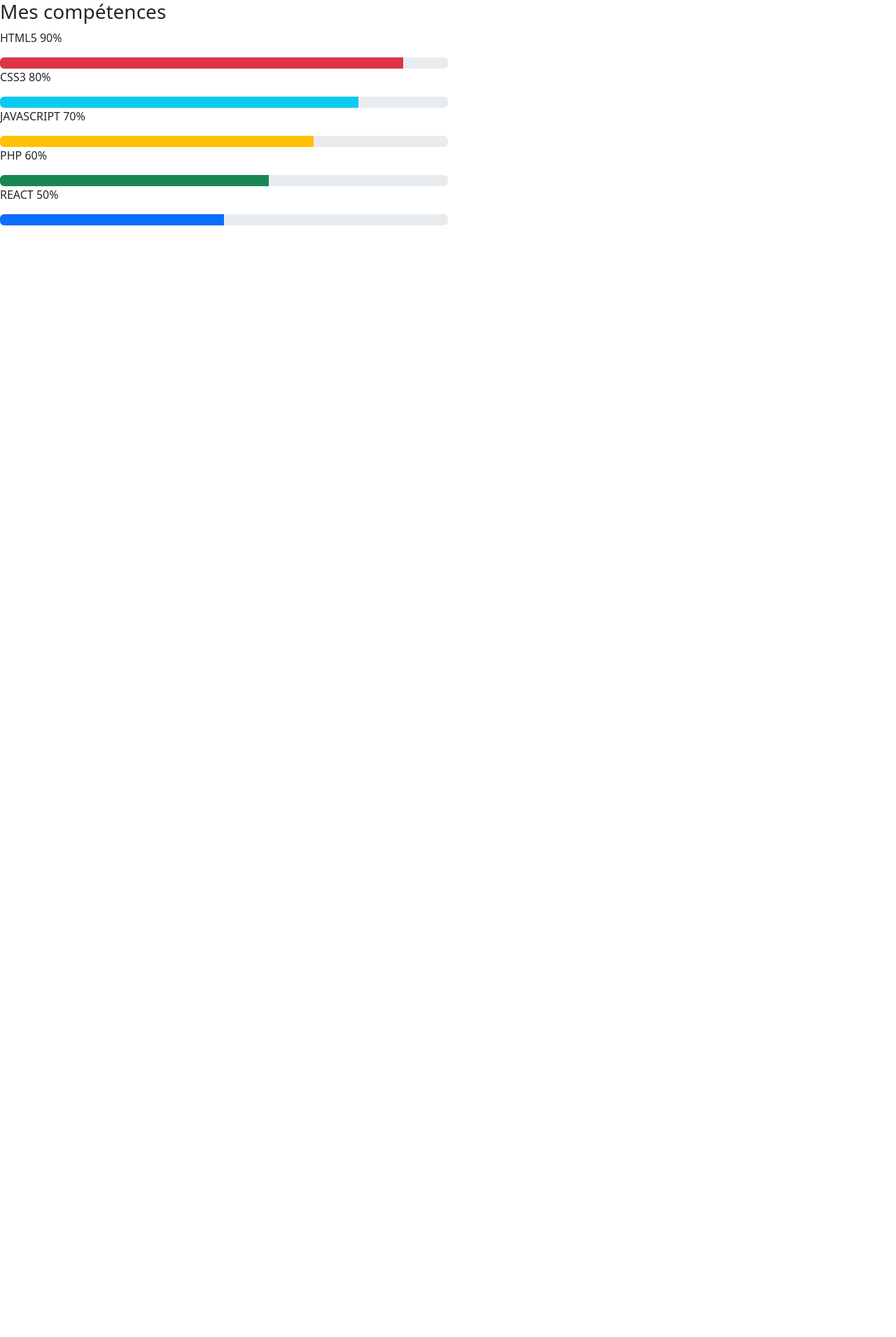
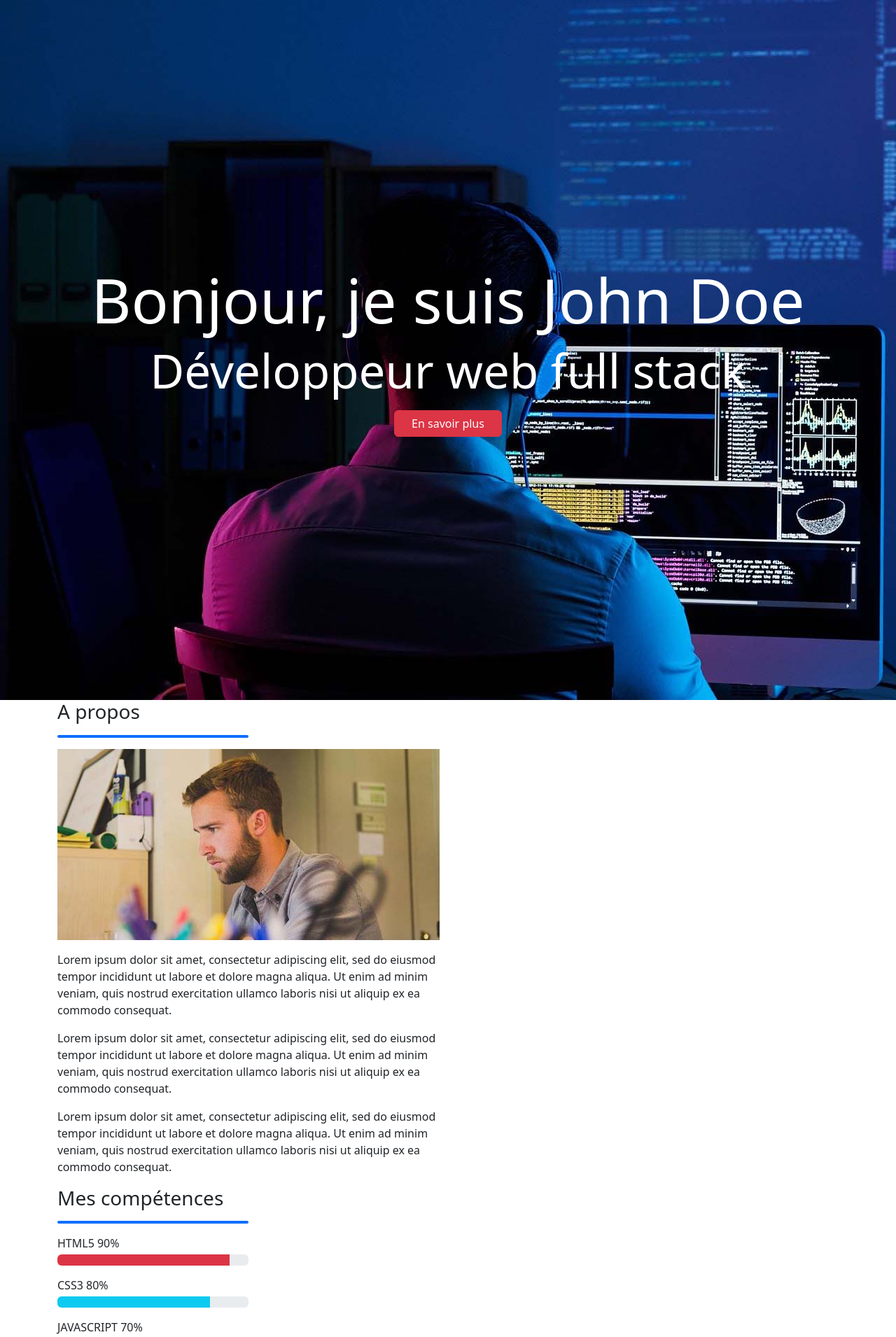
Before and after one commit to Laurinedbt/portfolio, a React (Create React App) app: page / in a window 1280 px wide. Shown: the top 1910 px of the page at 70% size. Before the commit the page ends 800 px from the top, so only its background shows below. Built offline with nearby package versions, Linux system fonts and the light colour scheme.

Commit message:
Mise en forme de la page

```diff
--- a/src/index.css
+++ b/src/index.css
@@ -1,2 +1,24 @@
 
 @import url('https://fonts.googleapis.com/css2?family=Nunito+Sans:ital,opsz,wght@0,6..12,200..1000;1,6..12,200..1000&family=Raleway:ital,wght@0,100..900;1,100..900&display=swap');
+
+
+
+.home-header {
+  min-height: 1000px;
+  background-image: url(../public/img/hero-bg.jpg);
+  background-repeat: no-repeat;
+  display: flex;
+  flex-direction: column;
+  justify-content: center;
+  align-items: center;
+  text-align: center;
+  color: white;
+}
+
+header h1 {
+  font-size: 5.5em;
+}
+
+header h2 {
+  font-size: 4.2em;
+}
--- a/src/pages/Home.jsx
+++ b/src/pages/Home.jsx
@@ -2,31 +2,51 @@
 const Home = () => {
     return (
         <div>
-            <header>
-
+            <header className="home-header">
+                <h1 className="">Bonjour, je suis John Doe</h1>
+                <h2>Développeur web full stack</h2>
+                <button type="button" className="btn btn-danger px-4 mt-2">En savoir plus</button>
             </header>
             <main>
                 <section>
+                    <div className="container">
+                        <div className="row">
+                            <div className="col-md-6">
+                                <h3>A propos</h3>
+                                <div className="w-50">
+                                    <hr className="border border-2 border-primary opacity-100 rounded" />
+                                </div>
+                                <img src="/img/john-doe-about.jpg" alt="A propos de John Doe" className="img-fluid"/>
+                                <p className="mb-3 mt-3">Lorem ipsum dolor sit amet, consectetur adipiscing elit, sed do eiusmod tempor incididunt ut labore et dolore magna aliqua. Ut enim ad minim veniam, quis nostrud exercitation ullamco laboris nisi ut aliquip ex ea commodo consequat.</p>
+                                <p className="mb-3">Lorem ipsum dolor sit amet, consectetur adipiscing elit, sed do eiusmod tempor incididunt ut labore et dolore magna aliqua. Ut enim ad minim veniam, quis nostrud exercitation ullamco laboris nisi ut aliquip ex ea commodo consequat.</p>
+                                <p className="mb-3">Lorem ipsum dolor sit amet, consectetur adipiscing elit, sed do eiusmod tempor incididunt ut labore et dolore magna aliqua. Ut enim ad minim veniam, quis nostrud exercitation ullamco laboris nisi ut aliquip ex ea commodo consequat.</p>
+
                                 <h3>Mes compétences</h3>
-                    <p>HTML5 90%</p>
-                    <div className="progress">
+                                <div className="w-50">
+                                    <hr className="border border-2 border-primary opacity-100 rounded" />
+                                </div>
+                                <p className="mb-1">HTML5 90%</p>
+                                <div className="progress mb-3">
                                     <div className="progress-bar bg-danger" role="progressbar" style= {{ width: "90%" }} aria-valuenow="90" aria-valuemin="0" aria-valuemax="100"></div>
                                 </div>
-                    <p>CSS3 80%</p>
-                    <div className="progress">
+                                <p className="mb-1">CSS3 80%</p>
+                                <div className="progress mb-3">
                                     <div className="progress-bar bg-info" role="progressbar" style= {{ width: "80%" }} aria-valuenow="80" aria-valuemin="0" aria-valuemax="100"></div>
                                 </div>
-                    <p>JAVASCRIPT 70%</p>
-                    <div className="progress">
+                                <p className="mb-1">JAVASCRIPT 70%</p>
+                                <div className="progress mb-3">
                                     <div className="progress-bar bg-warning" role="progressbar" style= {{ width: "70%" }} aria-valuenow="70" aria-valuemin="0" aria-valuemax="100"></div>
                                 </div>
-                    <p>PHP 60%</p>
-                    <div className="progress">
+                                <p className="mb-1">PHP 60%</p>
+                                <div className="progress mb-3">
                                     <div className="progress-bar bg-success" role="progressbar" style= {{ width: "60%" }} aria-valuenow="60" aria-valuemin="0" aria-valuemax="100"></div>
                                 </div>
-                    <p>REACT 50%</p>
-                    <div className="progress">
+                                <p className="mb-1">REACT 50%</p>
+                                <div className="progress mb-3">
                                     <div className="progress-bar" role="progressbar" style= {{ width: "50%" }} aria-valuenow="50" aria-valuemin="0" aria-valuemax="100"></div>
+                                </div>
+                            </div>
+                        </div>
                     </div>
                 </section>
             </main>
```
Lines whose indentation alone changed are shown as unchanged.
